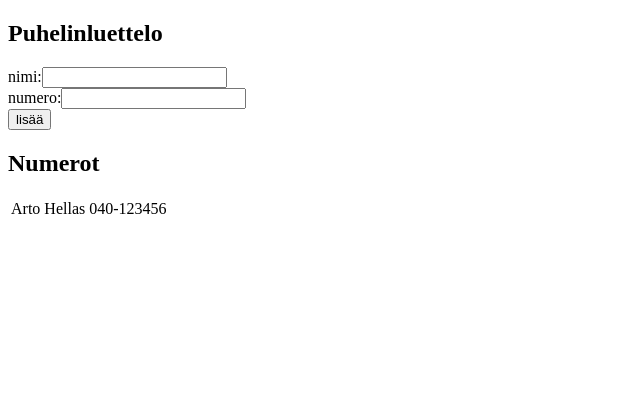
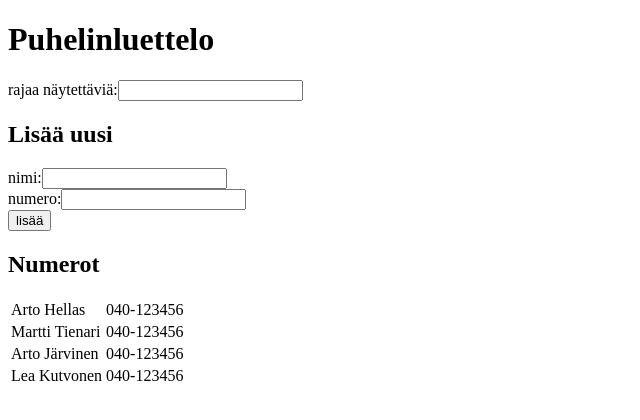
Before and after one commit to javikainen/FullStackOpen2018, a React (Create React App) app in the folder osa2/puhelinluettelo/: page / in a window 1280 px wide. Shown: the top 420 px of the page, without its empty margins (0-640 px from the left). Built offline with nearby package versions, Linux system fonts and the light colour scheme.

Commit message:
ADD: Ex.2.9

```diff
--- a/osa2/puhelinluettelo/src/App.js
+++ b/osa2/puhelinluettelo/src/App.js
@@ -5,10 +5,14 @@ class App extends React.Component {
     super(props)
     this.state = {
       persons: [
-        { name: 'Arto Hellas', number: '040-123456' }
+        { name: 'Arto Hellas', number: '040-123456' },
+        { name: 'Martti Tienari', number: '040-123456' },
+        { name: 'Arto Järvinen', number: '040-123456' },
+        { name: 'Lea Kutvonen', number: '040-123456' }
       ],
       newName: '',
-      newNumber: ''
+      newNumber: '',
+      filter: ''
     }
   }
 
@@ -46,10 +50,26 @@ class App extends React.Component {
     this.setState({ newNumber: event.target.value })
   }
 
+  handleFilterChange = (event) => {
+    console.log(event.target.value)
+    this.setState({ filter: event.target.value })
+  }
+
   render() {
+    const filteredPersons =
+      this.state.persons.filter(person => person.name.toLowerCase().search(this.state.filter.toLowerCase()) > -1)
+
     return (
       <div>
-        <h2>Puhelinluettelo</h2>
+        <h1>Puhelinluettelo</h1>
+        <div>
+          rajaa näytettäviä:
+          <input
+            value={this.state.filter}
+            onChange={this.handleFilterChange}
+          />
+        </div>
+        <h2>Lisää uusi</h2>
         <form onSubmit={this.addPerson}>
           <div>
             nimi:
@@ -72,7 +92,7 @@ class App extends React.Component {
         <h2>Numerot</h2>
         <table>
           <tbody>
-          {this.state.persons.map(person => <Person key={person.name} person={person} />)}
+          {filteredPersons.map(person => <Person key={person.name} person={person} />)}
         </tbody>
         </table>
       </div>
```
